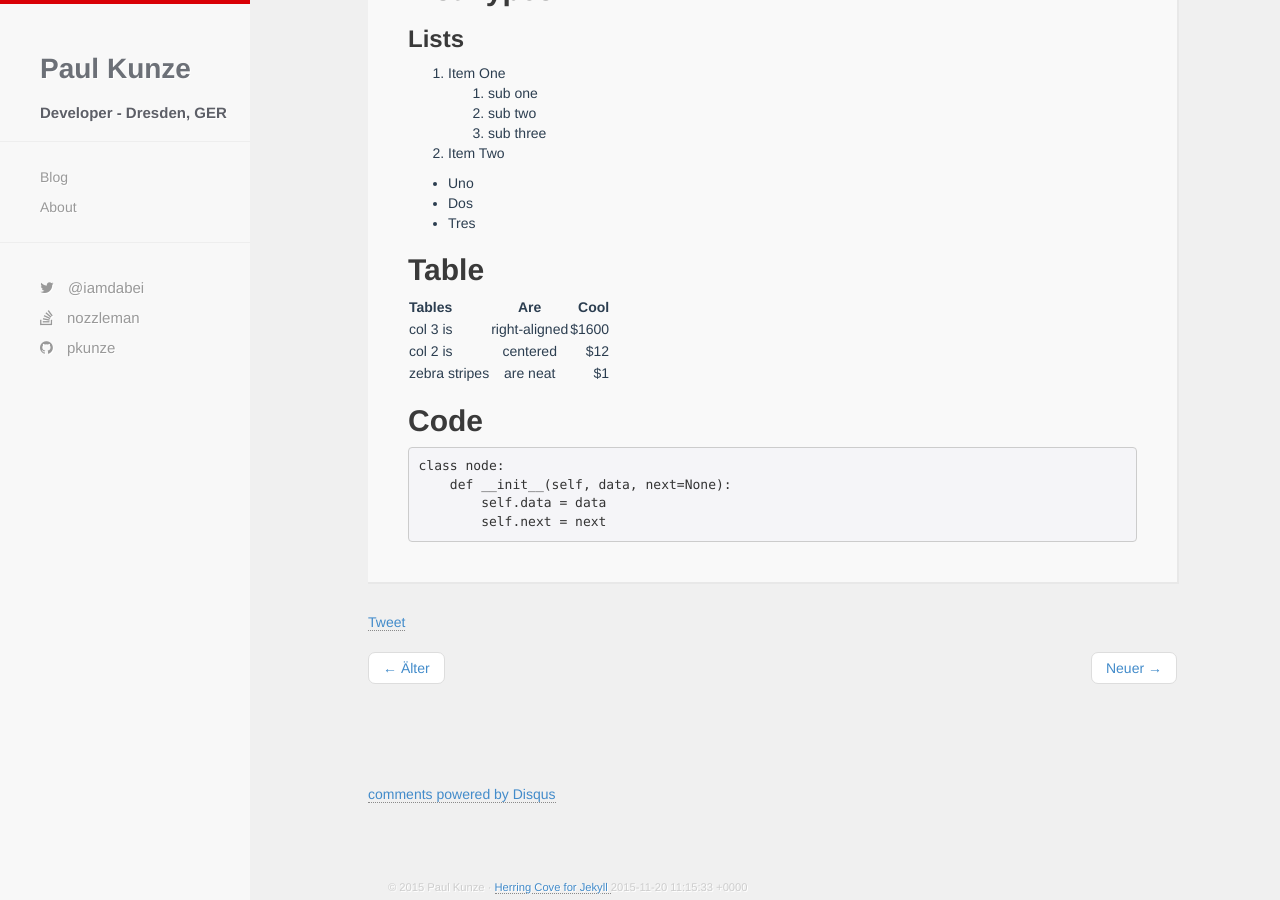
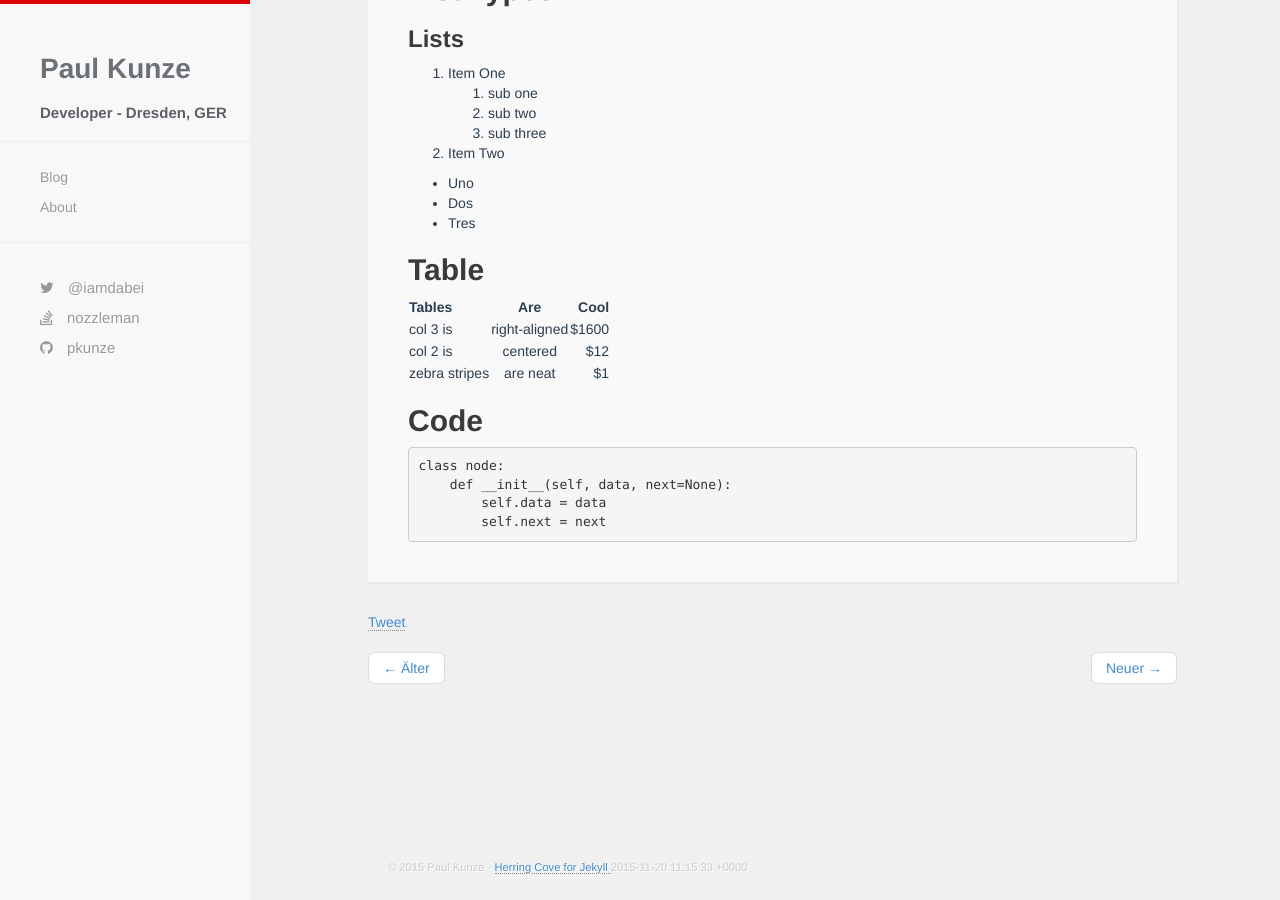
Before and after one commit to pkunze/pkunze.github.io, a Jekyll site: the page built from _posts/2013-12-04-Samples.markdown, in a window 1280 px wide and 900 px high, scrolled down 1399 px. Built offline with Jekyll 4.4.1, drawn with Linux system fonts in a browser that asks for light colours; nearby versions of some CDN libraries; Markdown is read by kramdown in place of the engine named in the settings; comment, search, counter and statistics services are not loaded; part of the change alters nothing that is shown.

Commit message:
kommentarfunktion aktualisiert

```diff
--- a/_includes/comment.html
+++ b/_includes/comment.html
@@ -1,22 +1,17 @@
 <div id="disqus_thread">
 
-  <script type="text/javascript">
-  /* * * CONFIGURATION VARIABLES: EDIT BEFORE PASTING INTO YOUR WEBPAGE * * */
-      var disqus_shortname = '{{ site.disqus }}'; // required: replace example with your forum shortname
+</div>
 
-      /* * * DON'T EDIT BELOW THIS LINE * * */
-      (function() {
-        var dsq = document.createElement('script'); dsq.type = 'text/javascript'; dsq.async = true;
-        dsq.src = '//' + disqus_shortname + '.disqus.com/embed.js';
-        (document.getElementsByTagName('head')[0] || document.getElementsByTagName('body')[0]).appendChild(dsq);
-      })();
-  </script>
-  <noscript>
-    Bitte aktivieren Sie JavaScript um die <a href="http://disqus.com/?ref_noscript">Kommentarfunktion zu nutzen.</a>
-  </noscript>
+<script>
+  (function() { // DON'T EDIT BELOW THIS LINE
+    var d = document, s = d.createElement('script');
 
-  <a href="http://disqus.com" class="dsq-brlink">
-    comments powered by <span class="logo-disqus">Disqus</span>
-  </a>
+    s.src = '//{{ site.disqus }}.disqus.com/embed.js';
 
-</div>
+    s.setAttribute('data-timestamp', + new Date());
+    (d.head || d.body).appendChild(s);
+  })();
+</script>
+<noscript>
+  Bitte aktivieren Sie JavaScript um die <a href="http://disqus.com/?ref_noscript">Kommentarfunktion zu nutzen.</a>
+</noscript>
```
